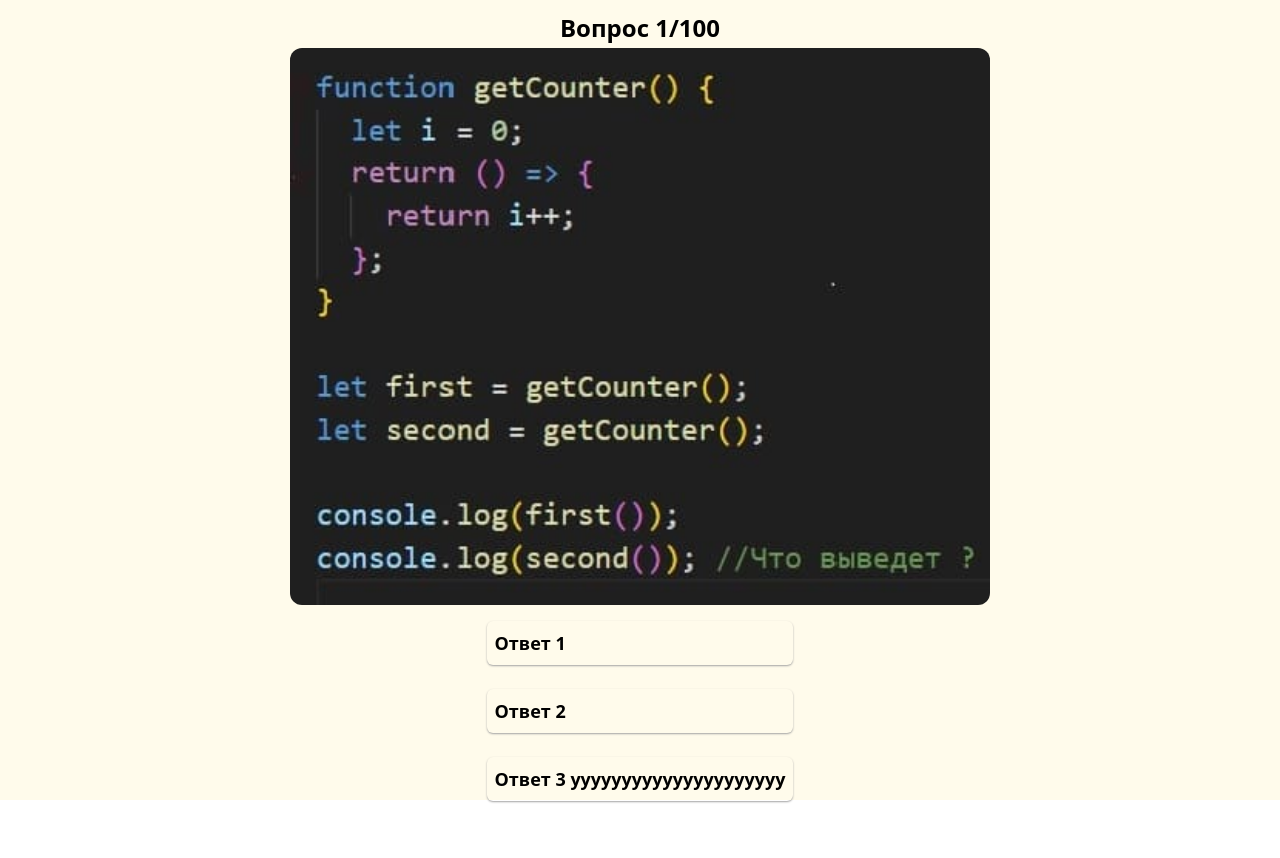
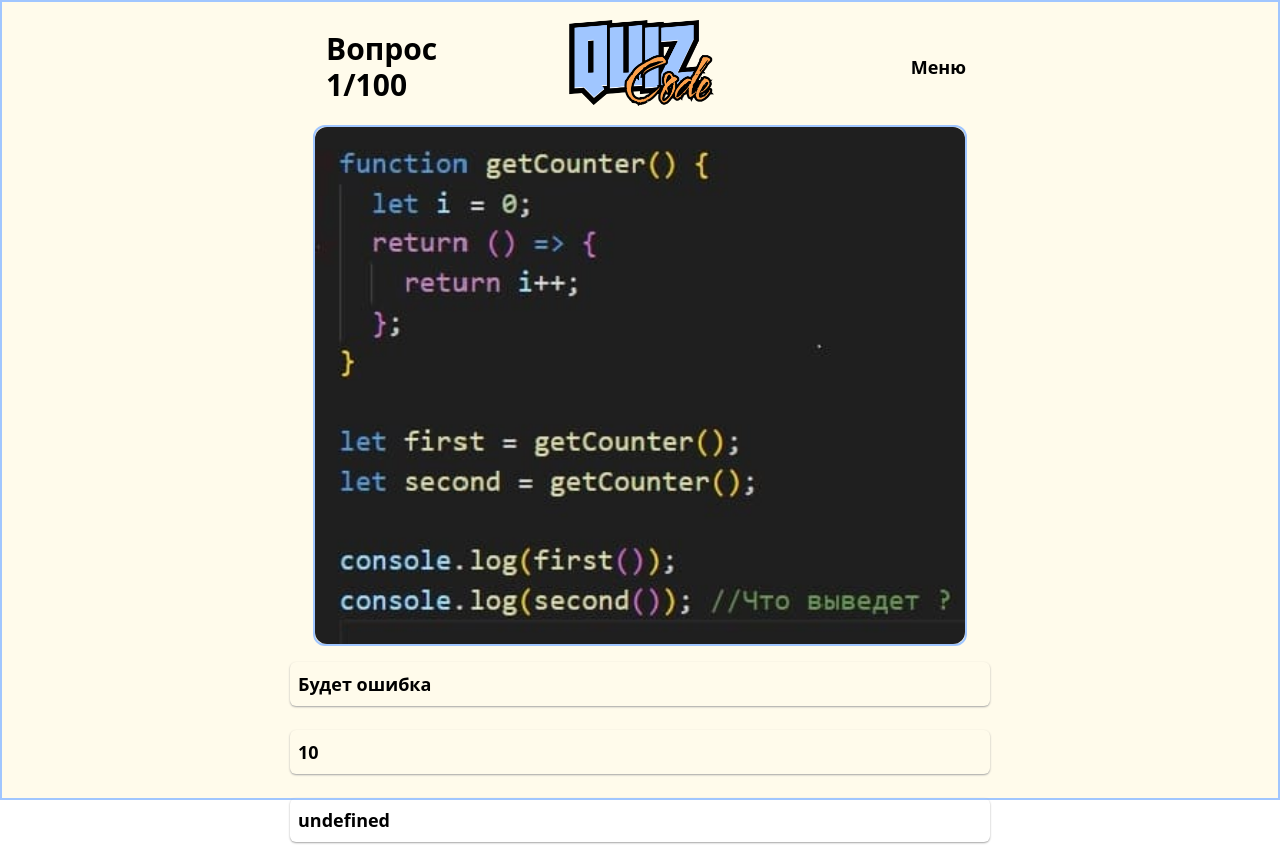
Before and after one commit to Tilacin/test, a React (Create React App) app: page /100-questions in a window 1280 px wide. Before the commit the page ends 809 px from the top, so only its background shows below. Built offline with nearby package versions, Linux system fonts and the light colour scheme.

Commit message:
Добавил все компоненты , написал логику перехода по вопросам и по страницам

```diff
--- a/package.json
+++ b/package.json
@@ -8,6 +8,7 @@
     "@testing-library/user-event": "^13.5.0",
     "react": "^18.2.0",
     "react-dom": "^18.2.0",
+    "react-router-dom": "^6.21.3",
     "react-scripts": "5.0.1",
     "web-vitals": "^2.1.4"
   },
@@ -36,6 +37,7 @@
     ]
   },
   "devDependencies": {
+    "@babel/plugin-proposal-private-methods": "^7.18.6",
     "tailwindcss": "^3.4.1"
   }
 }
--- a/src/App.js
+++ b/src/App.js
@@ -1,34 +1,21 @@
 import React from "react";
+import { BrowserRouter as Router, Routes, Route } from "react-router-dom";
+import StartPage from "./components/StartPage";
+import TwentyQuestionsPage from "./components/TwentyQuestionsPage";
+import HundredQuestionsPage from "./components/HundredQuestionsPage";
+import ResultsPage from "./components/ResultsPage";
 
-function App() {
+const App = () => {
   return (
-    <div className="flex flex-col bg-amber-50 w-screen h-screen items-center p-2 box-border">
-      <div className="flex ">
-        <h1 className="text-2xl font-bold m-1">Вопрос 1/100</h1>
-      </div>
-      <div className="">
-        <picture>
-          <img src="/v3.jpg" alt="code"  className="rounded-xl xl:w-[700px]" />
-        </picture>
-      </div>
-      <div className="flex flex-col gap-2 m-2 text-lg font-bold ">
-        <button className="flex  my-2    p-2 rounded-md  shadow-neutral-400 shadow-sm hover:shadow-xl hover:-translate-y-1 transition duration-300 hover:scale-105 border-transparent focus:border-2 active:border-red-500">
-          Ответ 1
-        </button>
-        <button className="flex  my-2 p-2 rounded-md  shadow-neutral-400 shadow-sm hover:shadow-xl  hover:-translate-y-1 transition duration-300 hover:scale-105  border-transparent focus:border-2 active:border-green-500">
-          Ответ 2
-        </button>
-        <button className="flex  my-2 p-2 rounded-md  shadow-neutral-400 shadow-sm hover:shadow-xl hover:-translate-y-1 transition duration-300 hover:scale-105">
-          Ответ 3 ууууууууууууууууууууу
-        </button>
-      </div>
-      <div className="sm:hidden mt-4 bg-slate-500 w-[95%] h-[25%] flex  items-center justify-center  text-slate-100 rounded-lg">
-        <span >
-          Здесь реклама
-        </span>
-      </div>
-    </div>
+    <Router>
+      <Routes>
+        <Route index element={<StartPage />} />
+        <Route path="/20-questions" element={<TwentyQuestionsPage />} />
+        <Route path="/100-questions" element={<HundredQuestionsPage />} />
+        <Route path="/results" element={<ResultsPage />} />
+      </Routes>
+    </Router>
   );
-}
+};
 
 export default App;
--- /dev/null
+++ b/src/components/HundredQuestionsPage.js
@@ -0,0 +1,60 @@
+import React, { useState } from "react";
+import questionsArray from "../data"; // импортируем массив вопросов из файла "data"
+import { useNavigate } from "react-router-dom";
+
+const HundredQuestionsPage = () => {
+  const [questionIndex, setQuestionIndex] = useState(0);
+  const [numCorrectAnswers, setNumCorrectAnswers] = useState(0);
+  const navigate = useNavigate();
+
+  const handleNextQuestion = (selectedAnswer) => {
+    if (selectedAnswer === questionsArray[questionIndex].correctAnswer) {
+        setNumCorrectAnswers(numCorrectAnswers + 1);
+    }
+    if (questionIndex < questionsArray.length - 1) {
+      setQuestionIndex((prevIndex) => prevIndex + 1);
+    } else {
+      navigate("/results")
+    }
+
+  };
+
+  return (
+    <div className="flex flex-col bg-amber-50 w-screen h-screen items-center p-2 box-border  border-[#A0C6FF]  border-2">
+      <div className="grid grid-cols-3 gap-1 place-content-evenly sm:w-[450px] items-center xl:w-[660px] ">
+        <h1 className="text-xl font-bold m-2 md:text-2xl xl:text-3xl lg:m-4 items-start">
+          Вопрос {questionIndex + 1}/100
+        </h1>
+        <div className="flex justify-center">
+          <img src="/quiz.png" alt="" width={160} height={114} />
+        </div>
+
+        <div className="flex  text-lg font-bold p-1 justify-end">Меню</div>
+      </div>
+      <div className=" border-[#A0C6FF] border-2 rounded-xl">
+        <picture>
+          <img
+            src={questionsArray[questionIndex].question}
+            alt="code"
+            className="rounded-xl xl:w-[650px]"
+          />
+        </picture>
+      </div>
+      <ul>
+        {questionsArray[questionIndex].answers.map((answer, index) => (
+          <li
+            key={index}
+            onClick={() => handleNextQuestion(index)}
+            className="flex flex-col gap-2 m-2 text-lg font-bold xl:w-[700px] sm:w-[450px]"
+          >
+            <button className="flex my-2 p-2 rounded-md  shadow-neutral-400 shadow-sm hover:shadow-xl hover:-translate-y-1 transition duration-300 hover:scale-105 border-transparent focus:border-2 active:border-red-500">
+              {answer}
+            </button>
+          </li>
+        ))}
+      </ul>
+    </div>
+  );
+};
+
+export default HundredQuestionsPage;
--- /dev/null
+++ b/src/components/ResultsPage.js
@@ -0,0 +1,9 @@
+import React from 'react'
+
+function ResultsPage() {
+  return (
+    <div>ResultPage</div>
+  )
+}
+
+export default ResultsPage
--- /dev/null
+++ b/src/components/StartPage.js
@@ -0,0 +1,32 @@
+import React from "react";
+import { Link } from "react-router-dom";
+
+const StartPage = () => {
+  return (
+    <div className="flex flex-col bg-amber-50 w-screen h-screen items-center box-border sm:justify-center  border-[#A0C6FF] border-4">
+        <div className="flex justify-start pt-6 sm:pt-1">
+          <img src="/quiz.png" alt="" width={160} height={114} />
+        </div>
+      <h1 className="text-3xl font-bold m-2 sm:text-5xl pt-12">
+        Добро пожаловать!
+      </h1>
+
+      <nav>
+        <ul className="font-bold md:text-2xl ">
+          <li>
+            <Link to="/20-questions">
+              <button className="flex my-6 py-2 sm:px-10 px-1 rounded-md  shadow-neutral-400 shadow-sm hover:shadow-xl hover:-translate-y-1 transition duration-300 hover:scale-110 border-transparent focus:border-2 active:bg-amber-200">Пройти тест из 20 вопросов</button>
+            </Link>
+          </li>
+          <li>
+            <Link to="/100-questions">
+              <button className="flex my-2 py-2 sm:px-10 px-1 rounded-md shadow-neutral-400 shadow-sm hover:shadow-xl hover:-translate-y-1 transition duration-300 hover:scale-110 border-transparent focus:border-2 active:bg-amber-200"> Пройти тест из 100 вопросов</button>
+            </Link>
+          </li>
+        </ul>
+      </nav>
+    </div>
+  );
+};
+
+export default StartPage;
--- /dev/null
+++ b/src/components/TwentyQuestionsPage.js
@@ -0,0 +1,60 @@
+import React, { useState } from "react";
+import questionsArray from "../data"; // импортируем массив вопросов из файла "data"
+import { useNavigate } from "react-router-dom";
+
+const HundredQuestionsPage = () => {
+  const [questionIndex, setQuestionIndex] = useState(0);
+  const [numCorrectAnswers, setNumCorrectAnswers] = useState(0);
+  const navigate = useNavigate();
+
+  const handleNextQuestion = (selectedAnswer) => {
+    if (selectedAnswer === questionsArray[questionIndex].correctAnswer) {
+        setNumCorrectAnswers(numCorrectAnswers + 1);
+    }
+    if (questionIndex < questionsArray.length - 1) {
+      setQuestionIndex((prevIndex) => prevIndex + 1);
+    } else {
+      navigate("/results")
+    }
+
+  };
+
+  return (
+    <div className="flex flex-col bg-amber-50 w-screen h-screen items-center p-2 box-border  border-[#A0C6FF]  border-2">
+      <div className="grid grid-cols-3 gap-1 place-content-evenly sm:w-[450px] items-center xl:w-[660px] ">
+        <h1 className="text-xl font-bold m-2 md:text-2xl xl:text-3xl lg:m-4 items-start">
+          Вопрос {questionIndex + 1}/100
+        </h1>
+        <div className="flex justify-center">
+          <img src="/quiz.png" alt="" width={160} height={114} />
+        </div>
+
+        <div className="flex  text-lg font-bold p-1 justify-end">Меню</div>
+      </div>
+      <div className=" border-[#A0C6FF] border-2 rounded-xl">
+        <picture>
+          <img
+            src={questionsArray[questionIndex].question}
+            alt="code"
+            className="rounded-xl xl:w-[650px]"
+          />
+        </picture>
+      </div>
+      <ul>
+        {questionsArray[questionIndex].answers.map((answer, index) => (
+          <li
+            key={index}
+            onClick={() => handleNextQuestion(index)}
+            className="flex flex-col gap-2 m-2 text-lg font-bold xl:w-[660px] w-full min-w-[250px]"
+          >
+            <button className="flex my-2 p-1 sm:p-2 rounded-md  shadow-neutral-400 shadow-sm hover:shadow-xl hover:-translate-y-1 transition duration-300 hover:scale-105 border-transparent focus:border-2 active:border-red-500 ">
+              {answer}
+            </button>
+          </li>
+        ))}
+      </ul>
+    </div>
+  );
+};
+
+export default HundredQuestionsPage;
--- a/src/data.js
+++ b/src/data.js
@@ -1,15 +1,15 @@
 const questionsArray = [
+    { question: "/v3.jpg", answers: ["Будет ошибка", "10", "undefined"], correctAnswer: 0},
+    { question: "/v1.jpg", answers: ["Answer 1", "Answer 2", "Answer 3"], correctAnswer: 2},
+    { question: "Question 3", answers: ["Answer 1", "Answer 2", "Answer 3"], correctAnswer: 0},
+    { question: "Question 1", answers: ["Answer 1", "Answer 2", "Answer 3"], correctAnswer: 1},
+    { question: "Question 1", answers: ["Answer 1", "Answer 2", "Answer 3"], correctAnswer: 1},
     { question: "Question 1", answers: ["Answer 1", "Answer 2", "Answer 3"], correctAnswer: 0},
-    { question: "Question 2", answers: ["Answer 1", "Answer 2", "Answer 3"], correctAnswer: 0},
+    { question: "Question 1", answers: ["Answer 1", "Answer 2", "Answer 3"], correctAnswer: 1},
+    { question: "Question 1", answers: ["Answer 1", "Answer 2", "Answer 3"], correctAnswer: 2},
     { question: "Question 1", answers: ["Answer 1", "Answer 2", "Answer 3"], correctAnswer: 0},
-    { question: "Question 1", answers: ["Answer 1", "Answer 2", "Answer 3"], correctAnswer: 0},
-    { question: "Question 1", answers: ["Answer 1", "Answer 2", "Answer 3"], correctAnswer: 0},
-    { question: "Question 1", answers: ["Answer 1", "Answer 2", "Answer 3"], correctAnswer: 0},
-    { question: "Question 1", answers: ["Answer 1", "Answer 2", "Answer 3"], correctAnswer: 0},
-    { question: "Question 1", answers: ["Answer 1", "Answer 2", "Answer 3"], correctAnswer: 0},
-    { question: "Question 1", answers: ["Answer 1", "Answer 2", "Answer 3"], correctAnswer: 0},
-    { question: "Question 1", answers: ["Answer 1", "Answer 2", "Answer 3"], correctAnswer: 0},
-    { question: "Question 1", answers: ["Answer 1", "Answer 2", "Answer 3"], correctAnswer: 0},
+    { question: "Question 1", answers: ["Answer 1", "Answer 2", "Answer 3"], correctAnswer: 2},
+    { question: "Question 1", answers: ["Answer 1", "Answer 2", "Answer 3"], correctAnswer: 2},
     { question: "Question 1", answers: ["Answer 1", "Answer 2", "Answer 3"], correctAnswer: 0},
     { question: "Question 1", answers: ["Answer 1", "Answer 2", "Answer 3"], correctAnswer: 0},
     { question: "Question 1", answers: ["Answer 1", "Answer 2", "Answer 3"], correctAnswer: 0},
```
Also changed, not shown: public/quiz.png (added), 1 other file (tests, documents, lock files or other folders).
